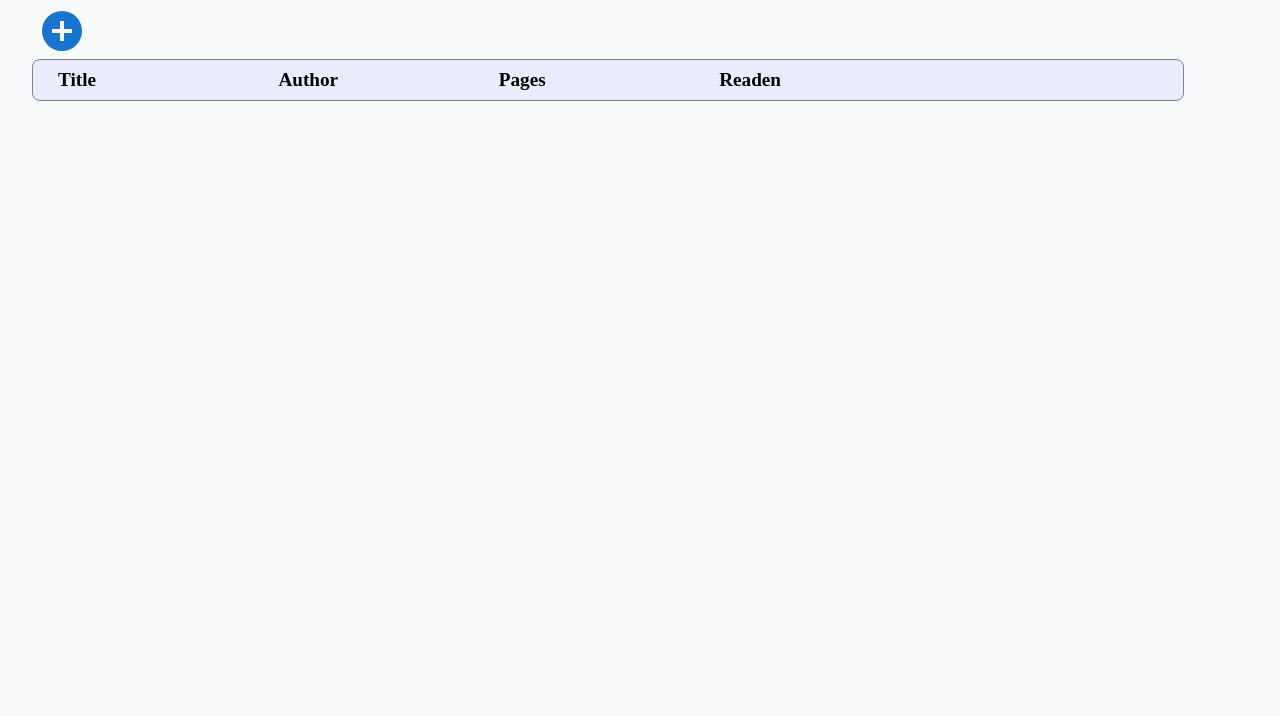
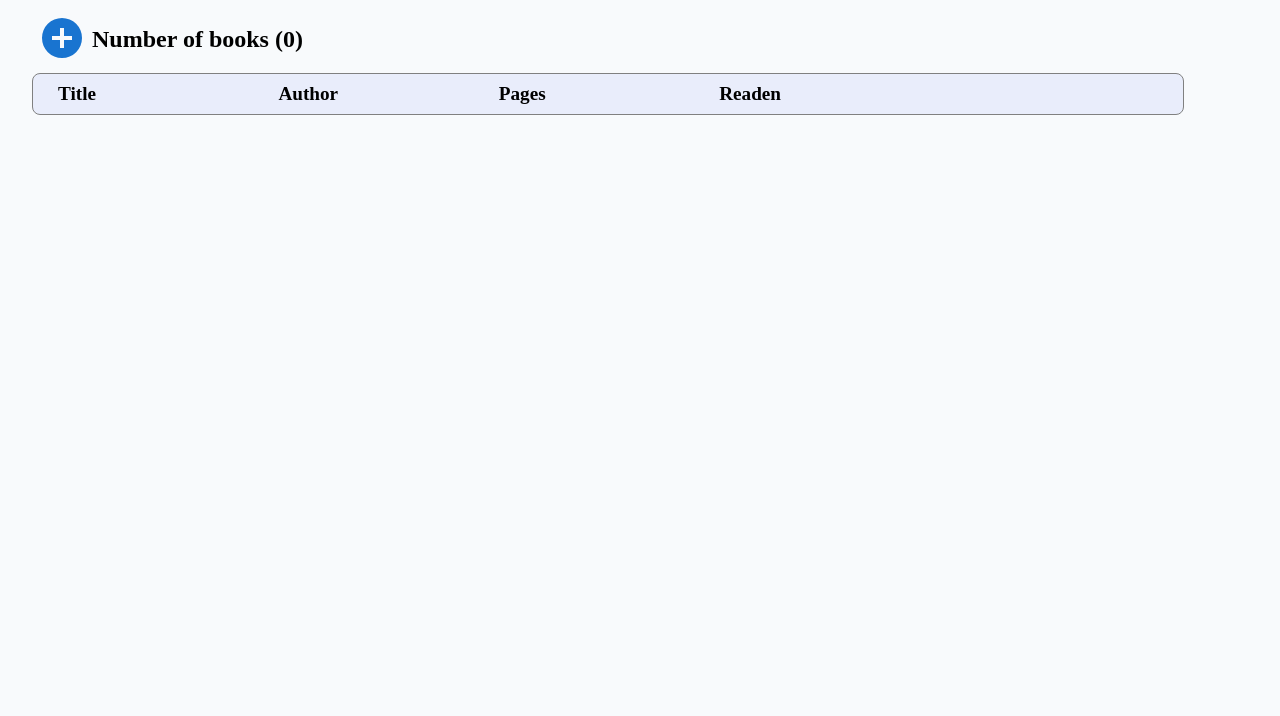
Before and after one commit to angelrcd/odin-library, a website: page index.html in a window 1280 px wide. Shown: the part 84-800 px from the top of the page. Drawn offline with Linux system fonts and the light colour scheme.

Commit message:
Add counter with number of books in library.

```diff
--- a/index.html
+++ b/index.html
@@ -9,9 +9,12 @@
   </head>
   <body>
     <h1>Library</h1>
-    <button aria-label="add new book button" class="add-book-button">
-      <img src="assets/icons/add.svg" alt="" />
-    </button>
+    <div>
+      <button aria-label="add new book button" class="add-book-button">
+        <img src="assets/icons/add.svg" alt="" />
+      </button>
+      <h2>Number of books (<span class="number-books"></span>)</h2>
+    </div>
     <table>
       <thead>
         <tr>
--- a/main.js
+++ b/main.js
@@ -6,6 +6,9 @@ const openModalButton = document.querySelector(".add-book-button");
 const addBookModal = document.querySelector("dialog");
 const form = document.querySelector(".submit-new-book");
 const table = document.querySelector("table tbody");
+const numberOfBooks = document.querySelector(".number-books");
+
+updateNumberOfBooks();
 
 // Book constructor
 function Book(title, author, pages, readen) {
@@ -42,6 +45,7 @@ Book.prototype.addToTable = function (index) {
 function addBookToLibrary(bookData) {
   const book = new Book(...bookData);
   myLibrary.push(book);
+  updateNumberOfBooks();
 }
 
 function updateTableElementLibrary() {
@@ -72,6 +76,11 @@ function updateTableElementLibrary() {
 function removeBook(index) {
   myLibrary.splice(index, 1);
   updateTableElementLibrary();
+  updateNumberOfBooks();
+}
+
+function updateNumberOfBooks() {
+  numberOfBooks.textContent = myLibrary.length;
 }
 
 form.addEventListener("submit", (e) => {
--- a/style.css
+++ b/style.css
@@ -5,6 +5,11 @@ body {
 
 ::backdrop {
   background-color: #00000070;
+}
+
+h1 + div {
+  display: flex;
+  align-items: center;
 }
 
 .add-book-button {
@@ -66,6 +71,8 @@ tbody td:last-child button:hover{
   background: #175da3;
 }
 
+.table-container {}
+
 table {
   width: 90vw;
   border-collapse: collapse;
```
